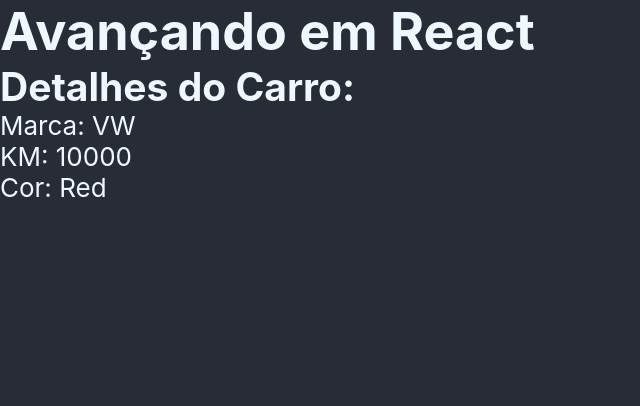
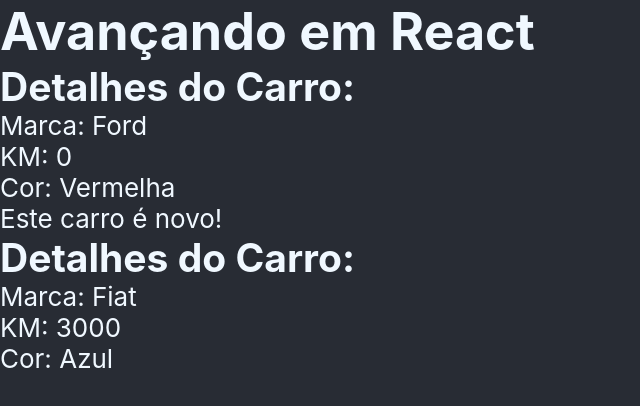
Before and after one commit to Rafaeldasilvaperes/REACTJS-PrimeiroProjeto, a React (Create React App) app: page / in a window 1280 px wide. Shown: the top 406 px of the page, without its empty margins (0-640 px from the left). Built offline with nearby package versions, Linux system fonts and the light colour scheme.

Commit message:
Reaproveitando componentes com props condicionais

```diff
--- a/src/App.js
+++ b/src/App.js
@@ -37,7 +37,10 @@
      <ShowUserName nome={name} />
      <ShowUserName nome={userName} /> */}
      {/* destructuring */}
-     <CarDetails brand="VW" km={10000} color="Red"/>
+     {/* <CarDetails brand="VW" km={10000} color="Red"/> */}
+     {/* reaproveitando */}
+     <CarDetails brand="Ford" color="Vermelha" km={0} newCar={true}/>
+     <CarDetails brand="Fiat" color="Azul" km={3000} newCar={false} />
     </div>
   );
 }
--- a/src/components/CarDetails.js
+++ b/src/components/CarDetails.js
@@ -1,4 +1,4 @@
-export const CarDetails = ({brand, km, color}) => {
+export const CarDetails = ({brand, km, color, newCar }) => {
 
   return (
     <div>
@@ -8,6 +8,7 @@
         <li>KM: {km}</li>
         <li>Cor: {color}</li>
       </ul>
+      {newCar && <p>Este carro é novo!</p>}
     </div>
   )
 }
```
